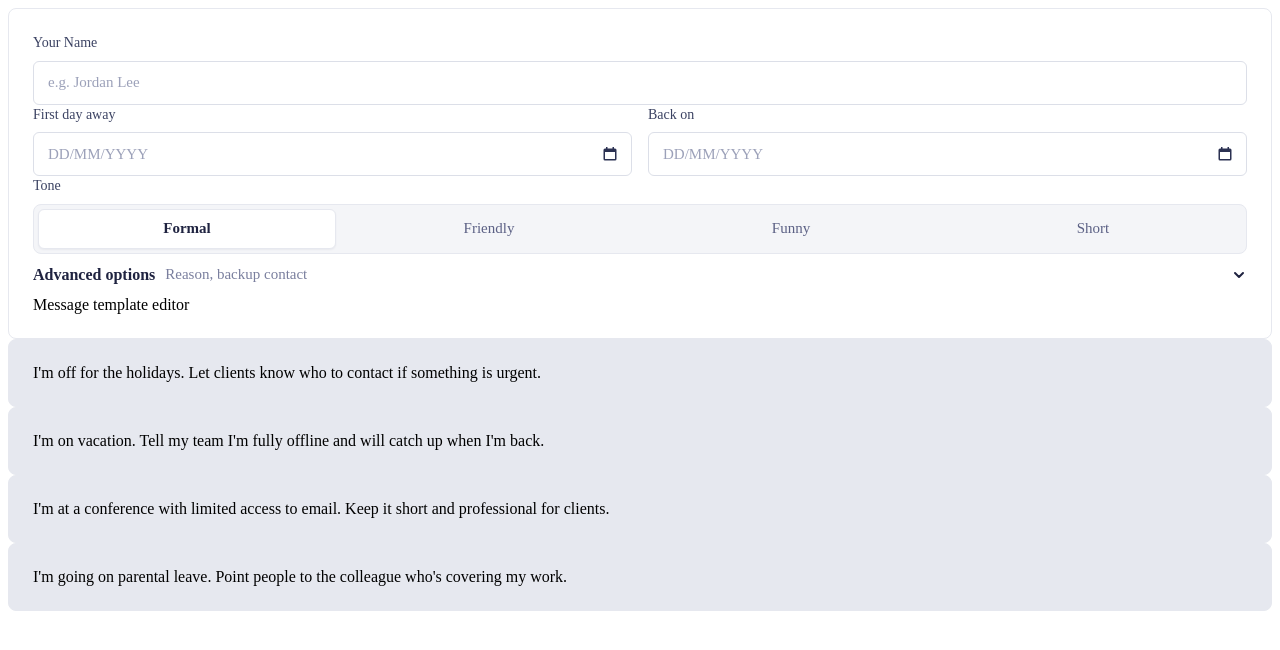
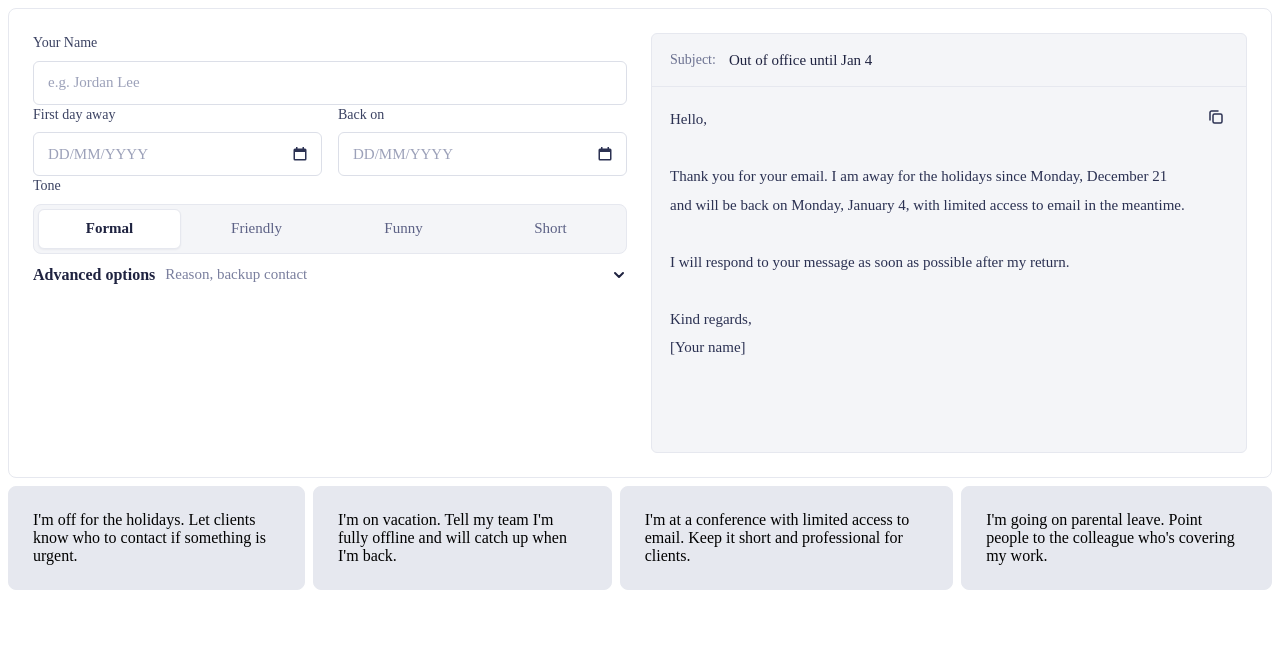
Before and after one commit to EduardCarmocanu/mailmeteor-out-of-office-template-tool, a Vue app: page / in a window 1280 px wide. Shown: the top 650 px of the page. Built offline with nearby package versions, Linux system fonts and the light colour scheme.

Commit message:
update layout and create message template editor base

```diff
--- /dev/null
+++ b/src/features/message-editor/components/MessageBody.vue
@@ -0,0 +1,40 @@
+<script setup lang="ts">
+import CopyButton from '../../../shared/components/CopyButton.vue'
+
+defineProps<{
+  /** Plain-text message; blank lines separate paragraphs. */
+  body: string
+}>()
+</script>
+
+<template>
+  <div class="message-body">
+    <p class="message-body__text">{{ body }}</p>
+    <CopyButton class="message-body__copy" :text="body" label="Copy message" />
+  </div>
+</template>
+
+<style scoped>
+.message-body {
+  position: relative;
+  box-sizing: border-box;
+  padding: 18px;
+}
+
+.message-body__text {
+  margin: 0;
+  /* Keep clear of the copy button. */
+  padding-right: 40px;
+  font-size: 15px;
+  line-height: 1.9;
+  color: #2b3152;
+  white-space: pre-wrap;
+  overflow-wrap: anywhere;
+}
+
+.message-body__copy {
+  position: absolute;
+  top: 16px;
+  right: 16px;
+}
+</style>
--- a/src/features/message-editor/components/MessageTemplateEditor.vue
+++ b/src/features/message-editor/components/MessageTemplateEditor.vue
@@ -1,9 +1,90 @@
-<script setup lang="ts"></script>
+<script setup lang="ts">
+import { useId } from 'vue'
+import MessageBody from './MessageBody.vue'
+
+defineProps<{
+  /** Generated message text, re-rendered whenever it changes. */
+  body: string
+}>()
+
+const subject = defineModel<string>('subject', { default: '' })
+
+const subjectId = useId()
+</script>
 
 <template>
-    <div>
-        Message template editor
+  <div class="message-template-editor">
+    <div class="message-template-editor__subject">
+      <label class="message-template-editor__subject-label" :for="subjectId">Subject:</label>
+      <input
+        :id="subjectId"
+        v-model="subject"
+        class="message-template-editor__subject-field"
+        type="text"
+        autocomplete="off"
+      />
     </div>
+    <MessageBody class="message-template-editor__body" :body="body" />
+  </div>
 </template>
 
-<style scoped></style>
+<style scoped>
+.message-template-editor {
+  box-sizing: border-box;
+  display: flex;
+  flex-direction: column;
+  height: 100%;
+  min-height: 420px;
+  border: 1px solid #e6e8ef;
+  border-radius: 6px;
+  background: #f4f5f8;
+}
+
+.message-template-editor__subject {
+  display: flex;
+  align-items: center;
+  gap: 6px;
+  padding: 10px 12px 10px 18px;
+  border-bottom: 1px solid #e6e8ef;
+}
+
+.message-template-editor__subject-label {
+  flex: none;
+  font-size: 14px;
+  color: #6b7190;
+}
+
+.message-template-editor__subject-field {
+  box-sizing: border-box;
+  flex: 1;
+  min-width: 0;
+  height: 32px;
+  padding: 0 6px;
+  border: 1px solid transparent;
+  border-radius: 4px;
+  background: transparent;
+  font: inherit;
+  font-size: 15px;
+  font-weight: 500;
+  color: #1f2340;
+  outline: none;
+  transition:
+    border-color 0.15s ease,
+    background-color 0.15s ease,
+    box-shadow 0.15s ease;
+}
+
+.message-template-editor__subject-field:hover {
+  border-color: #dcdfe8;
+}
+
+.message-template-editor__subject-field:focus {
+  border-color: #6b72f2;
+  background: #fff;
+  box-shadow: 0 0 0 3px rgba(107, 114, 242, 0.15);
+}
+
+.message-template-editor__body {
+  flex: 1;
+}
+</style>
--- a/src/features/message-editor/pages/OutOfOfficePage.vue
+++ b/src/features/message-editor/pages/OutOfOfficePage.vue
@@ -1,28 +1,73 @@
 <script setup lang="ts">
+import { ref } from 'vue'
 import Panel from '../../../shared/components/Panel.vue'
 import MessageTemplateEditor from '../components/MessageTemplateEditor.vue'
 import TemplateConfigurator from '../components/TemplateConfigurator.vue'
+
+// Placeholder content until the message is generated from the configuration.
+const subject = ref('Out of office until Jan 4')
+const body = ref(
+  [
+    'Hello,',
+    'Thank you for your email. I am away for the holidays since Monday, December 21 and will be back on Monday, January 4, with limited access to email in the meantime.',
+    'I will respond to your message as soon as possible after my return.',
+    'Kind regards,\n[Your name]',
+  ].join('\n\n'),
+)
 </script>
 
 <template>
+  <div class="template-editor-page">
     <Panel>
+      <div class="template-editor-page__main-configuration">
         <TemplateConfigurator></TemplateConfigurator>
-    <MessageTemplateEditor></MessageTemplateEditor>
+        <MessageTemplateEditor v-model:subject="subject" :body="body" />
+      </div>
     </Panel>
+    <div class="template-editor-page__pre-configurations">
       <div>
         <Panel variant="secondary">
           I'm off for the holidays. Let clients know who to contact if something is urgent.
         </Panel>
+      </div>
+      <div>
         <Panel variant="secondary">
           I'm on vacation. Tell my team I'm fully offline and will catch up when I'm back.
         </Panel>
+      </div>
+      <div>
         <Panel variant="secondary">
-      I'm at a conference with limited access to email. Keep it short and professional for clients.
+          I'm at a conference with limited access to email. Keep it short and professional for
+          clients.
         </Panel>
+      </div>
+      <div>
         <Panel variant="secondary">
           I'm going on parental leave. Point people to the colleague who's covering my work.
         </Panel>
       </div>
+    </div>
+  </div>
 </template>
 
-<style scoped></style>
+<style scoped>
+.template-editor-page__main-configuration {
+  display: flex;
+  flex-flow: row;
+  justify-content: space-between;
+  gap: 24px;
+}
+
+.template-editor-page__main-configuration > * {
+  flex: 1 1 0;
+  min-width: 0;
+}
+
+.template-editor-page__pre-configurations {
+  display: flex;
+  flex-flow: row;
+  justify-content: space-between;
+  gap: 8px;
+  padding-top: 8px;
+}
+</style>
--- /dev/null
+++ b/src/shared/components/CopyButton.vue
@@ -0,0 +1,145 @@
+<script setup lang="ts">
+import { onBeforeUnmount, ref, watch } from 'vue'
+
+const { text, label = 'Copy' } = defineProps<{
+  /** Text written to the clipboard on click. */
+  text: string
+  /** Accessible name of the button before copying. */
+  label?: string
+}>()
+
+const COPIED_DURATION_MS = 2000
+
+const copied = ref(false)
+let resetTimer: ReturnType<typeof setTimeout> | undefined
+
+const clearResetTimer = () => {
+  if (resetTimer !== undefined) {
+    clearTimeout(resetTimer)
+    resetTimer = undefined
+  }
+}
+
+const copy = async () => {
+  try {
+    // `navigator.clipboard` is undefined outside secure contexts.
+    if (!navigator.clipboard) throw new Error('Clipboard API unavailable')
+    await navigator.clipboard.writeText(text)
+
+    clearResetTimer()
+    copied.value = true
+    resetTimer = setTimeout(() => {
+      copied.value = false
+      resetTimer = undefined
+    }, COPIED_DURATION_MS)
+  } catch {
+    // Copy errors are intentionally not surfaced to the user for now.
+    clearResetTimer()
+    copied.value = false
+  }
+}
+
+// The check mark only applies to the text that was copied.
+watch(
+  () => text,
+  () => {
+    clearResetTimer()
+    copied.value = false
+  },
+)
+
+onBeforeUnmount(clearResetTimer)
+</script>
+
+<template>
+  <button
+    type="button"
+    class="copy-button"
+    :class="{ 'copy-button--copied': copied }"
+    :aria-label="copied ? 'Copied' : label"
+    @click="copy"
+  >
+    <svg
+      v-if="copied"
+      class="copy-button__icon"
+      data-icon="check"
+      width="18"
+      height="18"
+      viewBox="0 0 18 18"
+      fill="none"
+      aria-hidden="true"
+      focusable="false"
+    >
+      <path
+        d="M3.5 9.5l3.5 3.5 7.5-8"
+        stroke="currentColor"
+        stroke-width="1.75"
+        stroke-linecap="round"
+        stroke-linejoin="round"
+      />
+    </svg>
+    <svg
+      v-else
+      class="copy-button__icon"
+      data-icon="copy"
+      width="18"
+      height="18"
+      viewBox="0 0 18 18"
+      fill="none"
+      aria-hidden="true"
+      focusable="false"
+    >
+      <path
+        d="M3 12V4.5A1.5 1.5 0 0 1 4.5 3H11"
+        stroke="currentColor"
+        stroke-width="1.5"
+        stroke-linecap="round"
+      />
+      <rect x="6" y="6" width="9" height="9" rx="1.5" stroke="currentColor" stroke-width="1.5" />
+    </svg>
+    <span class="copy-button__status" aria-live="polite">{{ copied ? 'Copied' : '' }}</span>
+  </button>
+</template>
+
+<style scoped>
+.copy-button {
+  display: flex;
+  align-items: center;
+  justify-content: center;
+  width: 28px;
+  height: 28px;
+  padding: 0;
+  border: 0;
+  border-radius: 4px;
+  background: transparent;
+  color: #2b3152;
+  cursor: pointer;
+  transition: background-color 0.15s ease;
+}
+
+.copy-button:hover {
+  background: #e6e8ef;
+}
+
+.copy-button:focus-visible {
+  outline: 2px solid #6b72f2;
+  outline-offset: 1px;
+}
+
+.copy-button--copied {
+  color: #2f9e62;
+}
+
+/* Visually hidden, still announced by screen readers. */
+.copy-button__status {
+  position: absolute;
+  width: 1px;
+  height: 1px;
+  margin: -1px;
+  padding: 0;
+  overflow: hidden;
+  clip: rect(0 0 0 0);
+  white-space: nowrap;
+  border: 0;
+}
+</style>
```
Lines whose indentation alone changed are shown as unchanged.
